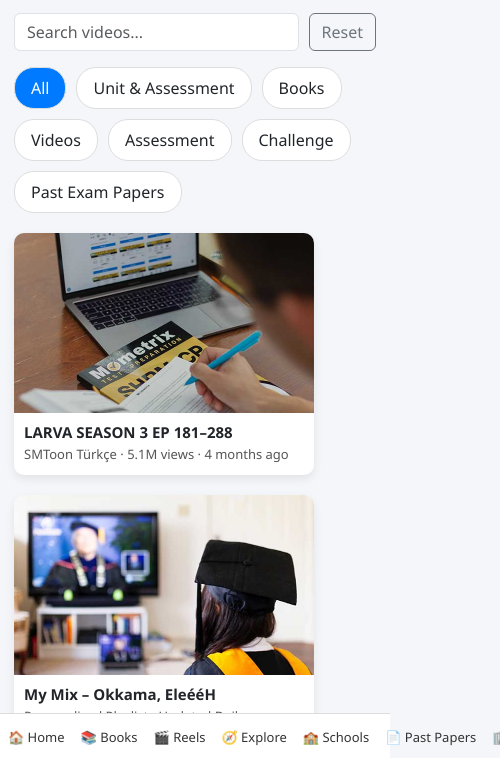
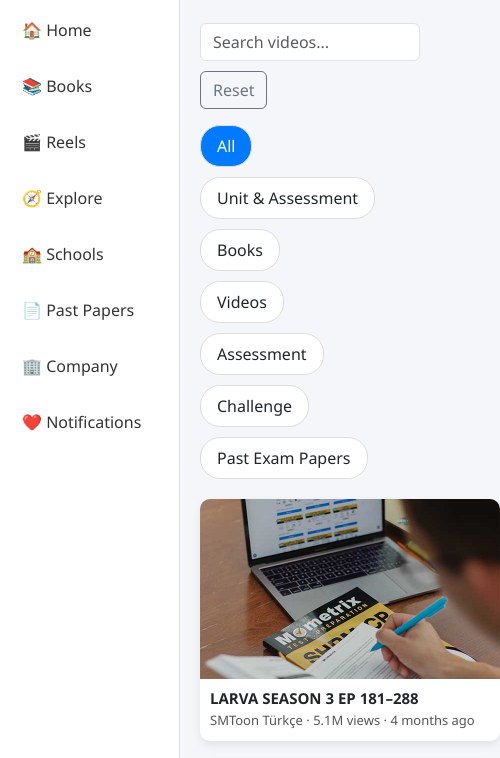
Before and after one commit to gusengaelysee16/FREE-SHARE, a plain HTML site: page home.html in a window 390 px wide. Shown: the part 67-825 px from the top of the page, 500 px wide, since content can reach past the window. Drawn offline with nearby package versions, Linux system fonts and the light colour scheme.

Commit message:
Add files via upload

```diff
--- a/css/index.css
+++ b/css/index.css
@@ -196,63 +196,3 @@ body{
 }
 
 .hidden{ display:none !important; }
-
-/* ================================================= */
-/* 📱 MOBILE & TABLET (BOTTOM NAV STYLE) */
-/* ================================================= */
-@media (max-width:768px){
-
-  /* SIDEBAR → BOTTOM NAV */
-  .sidebar-nav{
-    top:auto;
-    bottom:0;
-    width:100%;
-    height:64px;
-    padding:0;
-    border-right:none;
-    border-top:1px solid #ddd;
-    display:flex;
-    justify-content:center;
-    align-items:center;
-  }
-
-  .logo-section{
-    display:none;
-  }
-
-  .nav-list{
-    display:flex;
-    justify-content:space-around;
-    width:100%;
-  }
-
-  .nav-list li{
-    margin:0;
-  }
-
-  .nav-list a{
-    font-size:13px;
-    padding:6px 8px;
-    text-align:center;
-    white-space:nowrap;
-  }
-
-  /* TOP BAR */
-  .top-bar{
-    left:0;
-    justify-content:space-around;
-  }
-
-  /* MAIN CONTENT */
-  .dashboard{
-    margin-left:0;
-    padding:80px 14px 90px;
-  }
-}
-
-/* 📱 SMALL PHONES */
-@media (max-width:480px){
-  .video-grid{
-    grid-template-columns:1fr;
-  }
-}
```
Also changed, not shown: loginform.html (+4 -4 lines).
